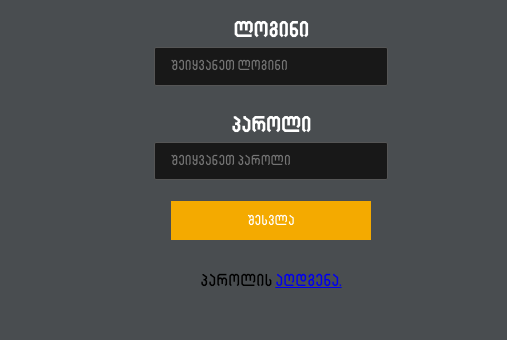
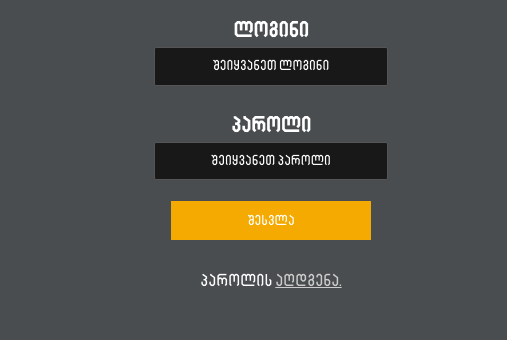
Before and after one commit to MamasakhlisiDato/CMD1, a plain HTML site: page index.html in a window 1280 px wide. Shown: the part 324-664 px from the top of the page, 0-507 px from the left. Drawn offline with nearby package versions, Linux system fonts and the light colour scheme.

Commit message:
Update style.css

```diff
--- a/css/style.css
+++ b/css/style.css
@@ -11,6 +11,17 @@
   height: 100vh;
 }
 
+::placeholder {
+  text-align: center;
+  color: #fff;
+}
+.psw {
+  color: #fff;
+}
+.recover {
+  color: #ccc;
+
+}
 #left
 {
   display: flex;
```
